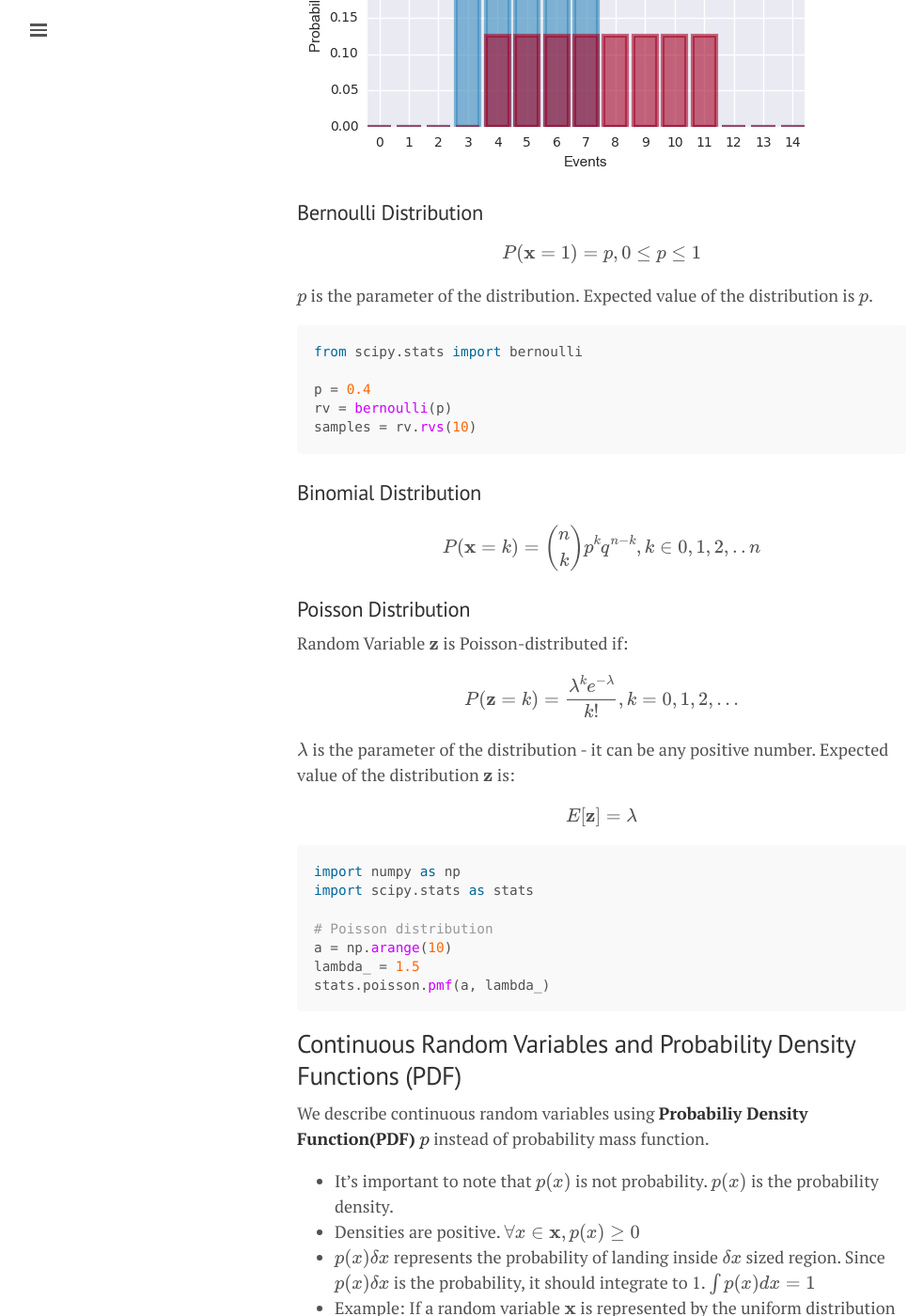
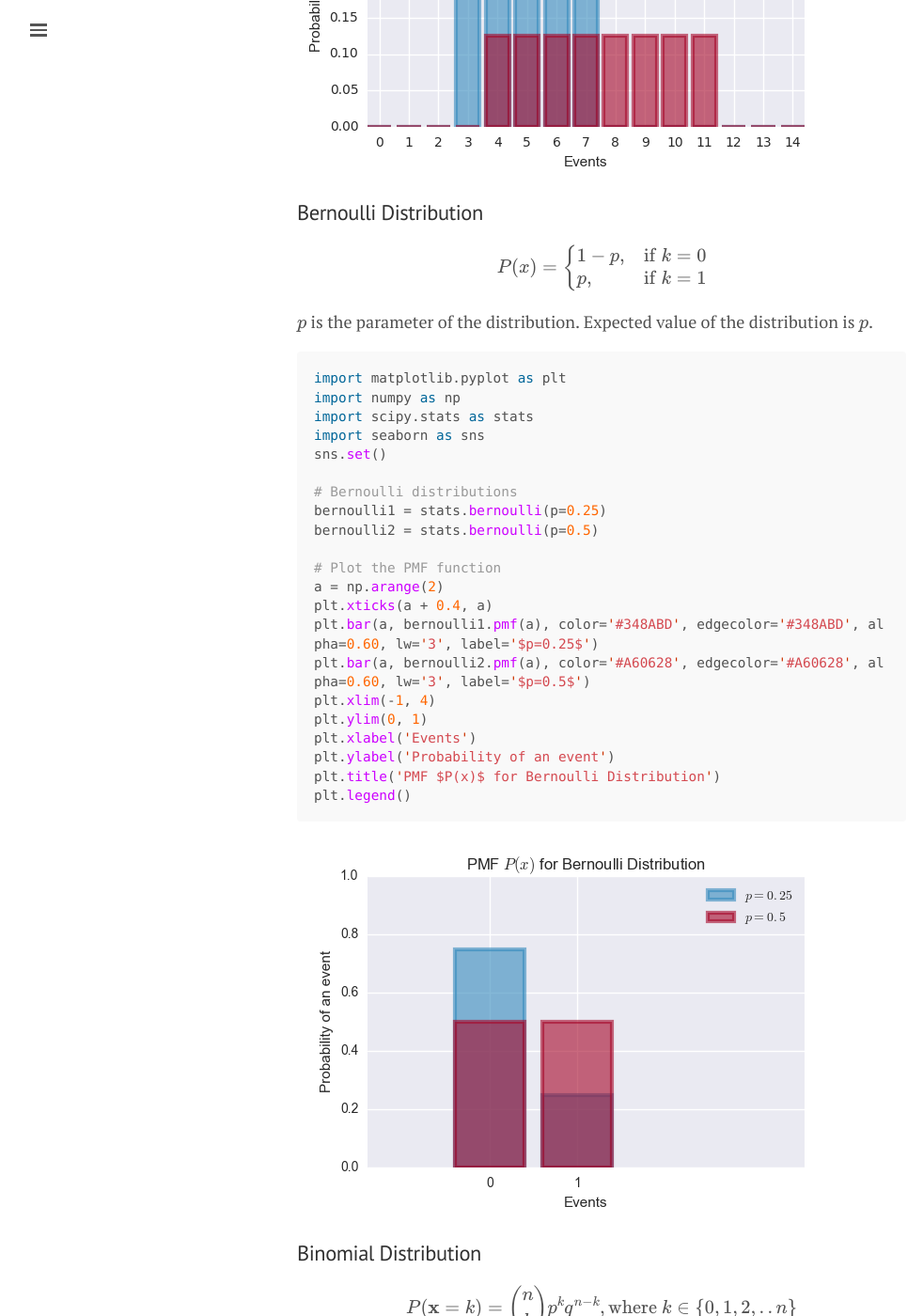
Before and after one commit to hardikp/hardikp.github.io, a Jekyll site: the page built from random/probability.md, in a window 1280 px wide and 1400 px high, scrolled down 1784 px. Shown: the whole window at 94% size, without its empty margins (0-982 px from the left). Built offline with Jekyll 4.4.1, drawn with Linux system fonts in a browser that asks for light colours; formulas are drawn with MathJax 3; some of the changed text lies outside the part shown.

Commit message:
Adding more images

````diff
--- a/random/probability.md
+++ b/random/probability.md
@@ -44,21 +44,66 @@
 
 ### Bernoulli Distribution
 
-$$P(\mathbf{x} = 1) = p, 0 \le p \le 1$$
+$$P(x) =
+\begin{cases}
+1-p, & \text{if $k=0$} \\
+p, & \text{if $k=1$}
+\end{cases}$$
 
 $$p$$ is the parameter of the distribution. Expected value of the distribution is $$p$$.
 
 ```python
-from scipy.stats import bernoulli
+import matplotlib.pyplot as plt
+import numpy as np
+import scipy.stats as stats
+import seaborn as sns
+sns.set()
 
-p = 0.4
-rv = bernoulli(p)
-samples = rv.rvs(10)
+# Bernoulli distributions
+bernoulli1 = stats.bernoulli(p=0.25)
+bernoulli2 = stats.bernoulli(p=0.5)
+
+# Plot the PMF function
+a = np.arange(2)
+plt.xticks(a + 0.4, a)
+plt.bar(a, bernoulli1.pmf(a), color='#348ABD', edgecolor='#348ABD', alpha=0.60, lw='3', label='$p=0.25$')
+plt.bar(a, bernoulli2.pmf(a), color='#A60628', edgecolor='#A60628', alpha=0.60, lw='3', label='$p=0.5$')
+plt.xlim(-1, 4)
+plt.ylim(0, 1)
+plt.xlabel('Events')
+plt.ylabel('Probability of an event')
+plt.title('PMF $P(x)$ for Bernoulli Distribution')
+plt.legend()
 ```
+<img src="/assets/probability/bernoulli_pmf.png">
 
 ### Binomial Distribution
 
-$$P(\mathbf{x} = k) = {n \choose k}p^kq^{n-k}, k \in {0, 1, 2,..n}$$
+$$P(\mathbf{x} = k) = {n \choose k}p^kq^{n-k}, \text{where } k \in \{0, 1, 2,..n\}$$
+
+```python
+import matplotlib.pyplot as plt
+import numpy as np
+import scipy.stats as stats
+import seaborn as sns
+sns.set()
+
+# Binomial distributions
+binomial1 = stats.binom(15, 0.75)
+binomial2 = stats.binom(5, 0.5)
+
+# Plot the PMF function
+a = np.arange(-2, 20)
+plt.xticks(a + 0.4, a)
+plt.bar(a, binomial1.pmf(a), color='#348ABD', edgecolor='#348ABD', alpha=0.60, lw='3', label='$n=15, p=0.75$')
+plt.bar(a, binomial2.pmf(a), color='#A60628', edgecolor='#A60628', alpha=0.60, lw='3', label='$n=5, p=0.5$')
+plt.ylim(0, 0.5)
+plt.xlabel('Events')
+plt.ylabel('Probability of an event')
+plt.title('PMF $P(x)$ for Binomial Distribution')
+plt.legend()
+```
+<img src="/assets/probability/binomial_pmf.png">
 
 ### Poisson Distribution
 Random Variable $$\mathbf{z}$$ is Poisson-distributed if:
@@ -71,14 +116,28 @@
 $$E[\mathbf{z}] = \lambda$$
 
 ```python
+import matplotlib.pyplot as plt
 import numpy as np
 import scipy.stats as stats
+import seaborn as sns
+sns.set()
 
-# Poisson distribution
-a = np.arange(10)
-lambda_ = 1.5
-stats.poisson.pmf(a, lambda_)
+# Poisson distributions
+poisson1 = stats.poisson(0.75)
+poisson2 = stats.poisson(6.5)
+
+# Plot the PMF function
+a = np.arange(-2, 10)
+plt.xticks(a + 0.4, a)
+plt.bar(a, poisson1.pmf(a), color='#348ABD', edgecolor='#348ABD', alpha=0.60, lw='3', label='$\lambda=0.75$')
+plt.bar(a, poisson2.pmf(a), color='#A60628', edgecolor='#A60628', alpha=0.60, lw='3', label='$\lambda=6.5$')
+plt.ylim(0, 0.5)
+plt.xlabel('Events')
+plt.ylabel('Probability of an event')
+plt.title('PMF $P(x)$ for Poisson Distribution')
+plt.legend()
 ```
+<img src="/assets/probability/poisson_pmf.png">
 
 ## Continuous Random Variables and Probability Density Functions (PDF)
 We describe continuous random variables using **Probabiliy Density Function(PDF) $$p$$** instead of probability mass function.
````
Also changed, not shown: assets/probability/bernoulli_pmf.png (added), assets/probability/binomial_pmf.png (added), assets/probability/poisson_pmf.png (added).
